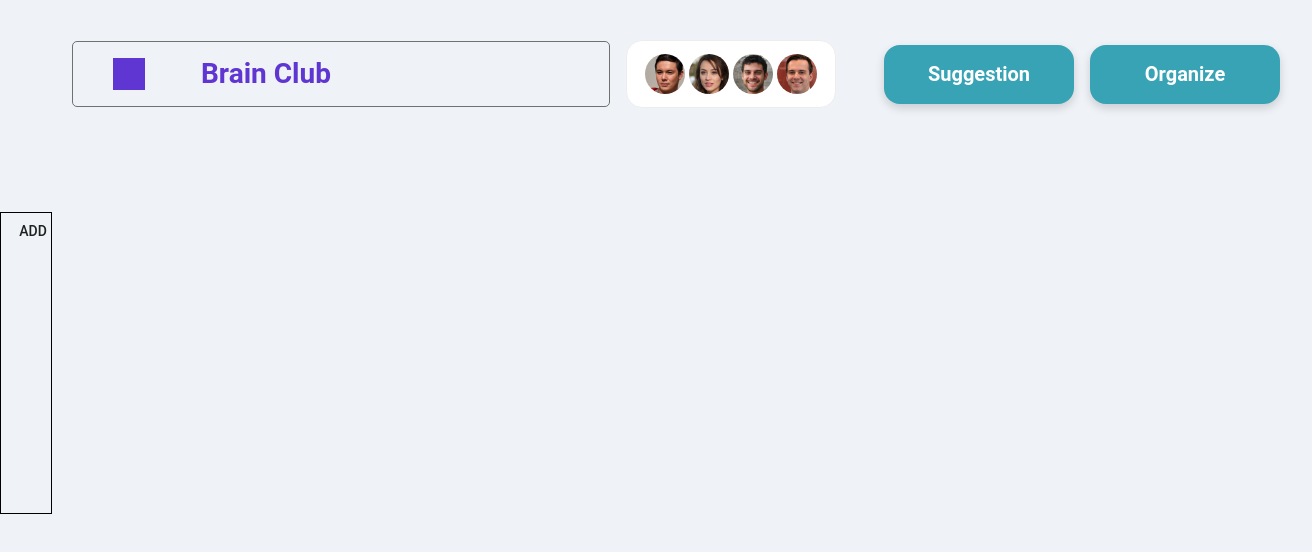
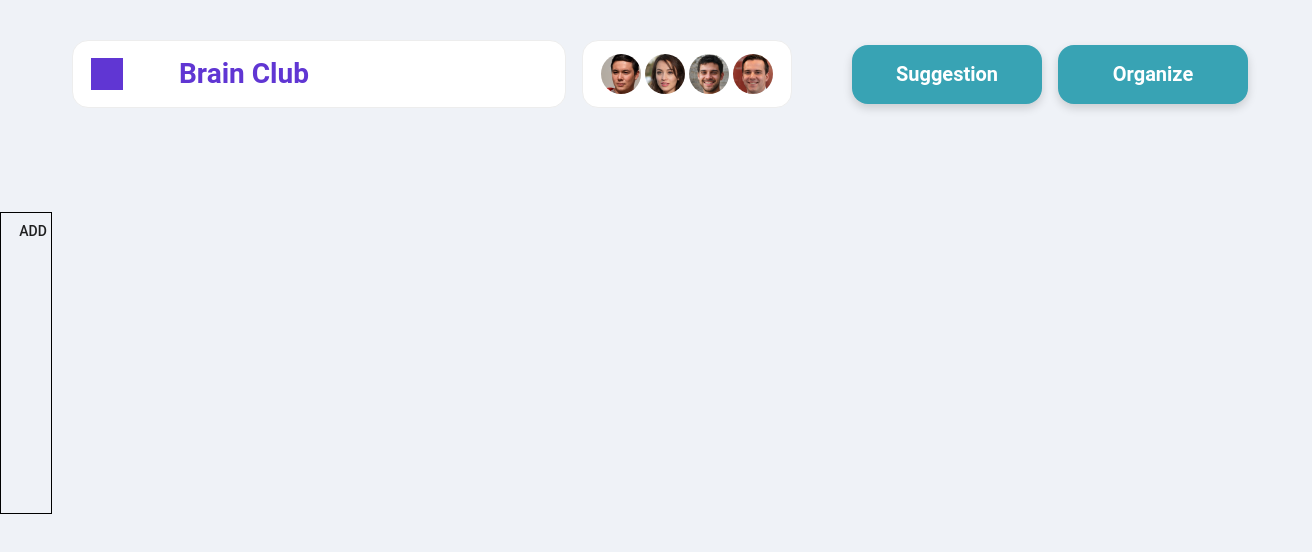
Before and after one commit to ThisisHubert/brainclub, a React (Create React App) app in the folder web/: page / in a window 1280 px wide. Shown: the top 552 px of the page, 1312 px wide, since content can reach past the window. Built offline with nearby package versions, Linux system fonts and the light colour scheme.

Commit message:
Apply design for board title

```diff
--- a/web/src/components/Header.tsx
+++ b/web/src/components/Header.tsx
@@ -13,7 +13,8 @@ interface StyleProps {
 }
 
 const useStyles = makeStyles({
-  avatar: {
+  container: {
+    backgroundColor: 'white',
     padding: '13px 18px',
     borderRadius: '16px',
     border: 'solid 1px #ededed',
@@ -34,8 +35,7 @@ export function Header(): ReactElement {
     >
       <Box display='flex' flexDirection='row' alignItems='center'>
         <Box
-          border='solid 1px #707070'
-          borderRadius={5}
+          className={classes.container}
           width={456}
           display='flex'
           px={5}
@@ -43,10 +43,11 @@ export function Header(): ReactElement {
           alignItems='center'
         >
           <Box height={32} width={32} bgcolor='#6036d3' />
-          <Box ml={7} />
-          <Typography variant={'h3'} color='primary'>
-            Brain Club
-          </Typography>
+          <Box ml={7}>
+            <Typography variant={'h3'} color='primary'>
+              Brain Club
+            </Typography>
+          </Box>
         </Box>
         <Box ml={2} />
         <Box
@@ -54,7 +55,7 @@ export function Header(): ReactElement {
           flexDirection='row'
           mr={2}
           bgcolor='white'
-          className={classes.avatar}
+          className={classes.container}
         >
           <Avatar src={image1} />
           <Box ml={0.5} />
```
